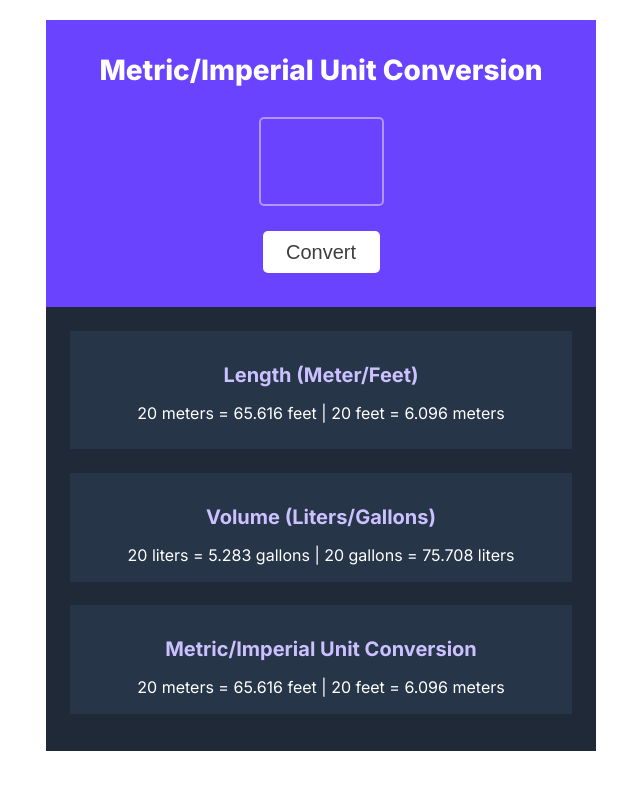
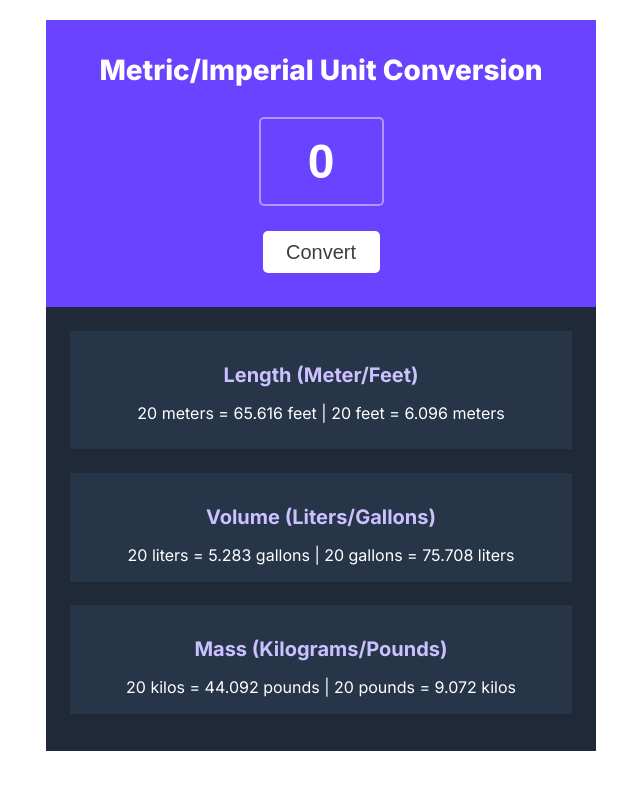
Before and after one commit to pro0pegasus/Unit-converter, a website built with Vite: page index.html in a window 1280 px wide. Shown: the whole page, without its empty margins (319-959 px from the left). Built offline with nearby package versions, Linux system fonts and the light colour scheme.

Commit message:
some ids in html has been updated

```diff
--- a/index.css
+++ b/index.css
@@ -25,7 +25,7 @@ body {
     border: #B295FF 2px solid;
     border-radius: 5px;
     text-align: center;
-    font-size: 58px;
+    font-size: 48px;
     font-weight: 800;
     color: white;
 }
@@ -42,8 +42,8 @@ body {
 }
 
 
-input::-webkit-outer-spin-button,
-input::-webkit-inner-spin-button {
+input[type="number"]::-webkit-outer-spin-button,
+input[type="number"]::-webkit-inner-spin-button {
     /* display: none; <- Crashes Chrome on hover */
     -webkit-appearance: none;
     margin: 0; /* <-- Apparently some margin are still there even though it's hidden */
@@ -94,7 +94,7 @@ input[type=number] {
     margin-top: 23.43px;
 }
 
-.Weight {
+.Mass {
     border: #273549 1px solid;
     background-color: #273549;
     width: 500px;
--- a/index.html
+++ b/index.html
@@ -13,21 +13,21 @@
         <div class="container">
             <div class="first_section">
                 <p id="headline">Metric/Imperial Unit Conversion</p>
-                <input type="number" id="quantity" name="quantity" step="0.01" aria-label="input field, enter a number">
+                <input type="number" id="quantity" name="quantity" onkeypress="return /[0-9.]/i.test(event.key)" step="0.01" value="0" aria-label="input field, enter a number">
                 <button id="convert-button">Convert</button>
             </div>
             <div class="second_section">
                 <div class="Length">
                     <h4>Length (Meter/Feet)</h4>
-                    <p>20 meters = 65.616 feet | 20 feet = 6.096 meters</p>
+                    <p id="meterandfeet">20 meters = 65.616 feet | 20 feet = 6.096 meters</p>
                 </div>
                 <div class="Volume">
                     <h4>Volume (Liters/Gallons)</h4>
-                    <p>20 liters = 5.283 gallons | 20 gallons = 75.708 liters</p>
+                    <p id="litersandgallons">20 liters = 5.283 gallons | 20 gallons = 75.708 liters</p>
                 </div>
-                <div class="Weight">
-                    <h4>Metric/Imperial Unit Conversion</h4>
-                    <p>20 meters = 65.616 feet | 20 feet = 6.096 meters</p>
+                <div class="Mass">
+                    <h4>Mass (Kilograms/Pounds)</h4>
+                    <p id="kilospounds">20 kilos = 44.092 pounds | 20 pounds = 9.072 kilos</p>
                 </div>
             </div>
         </div>
```
